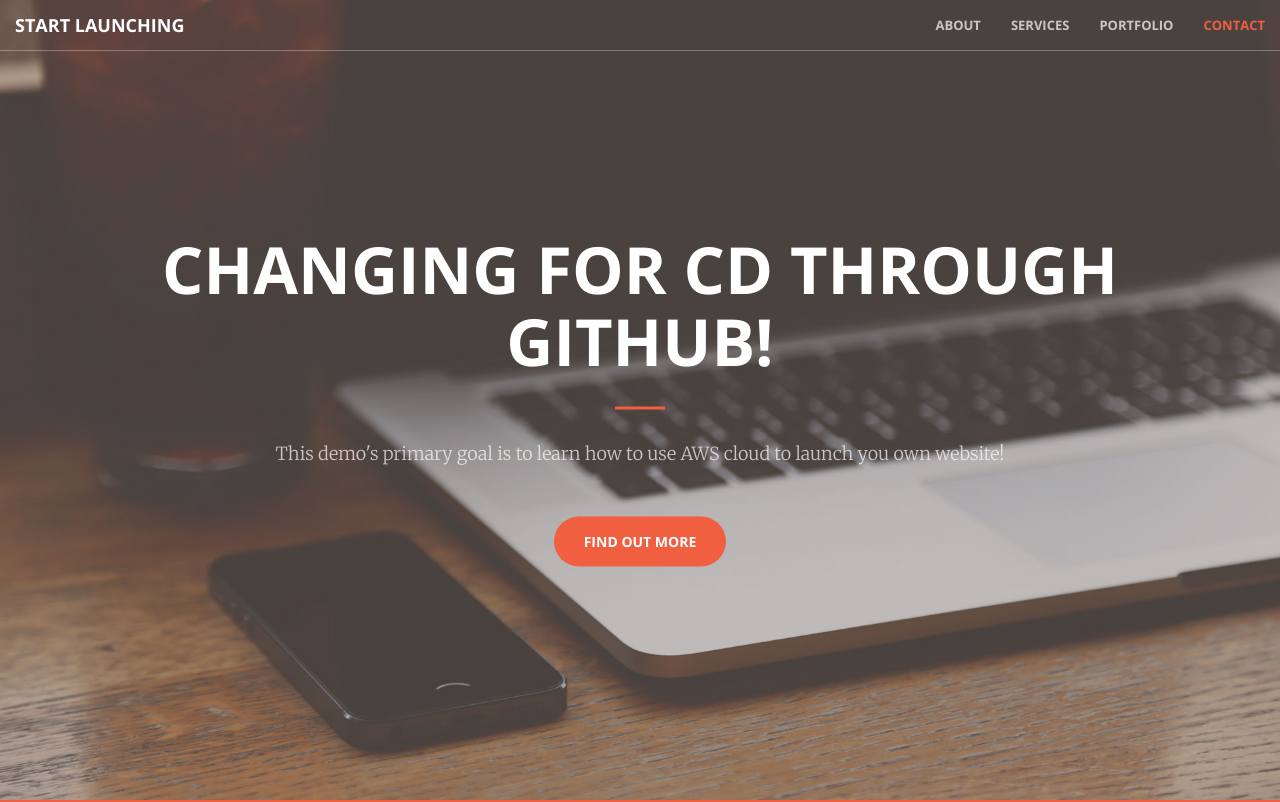
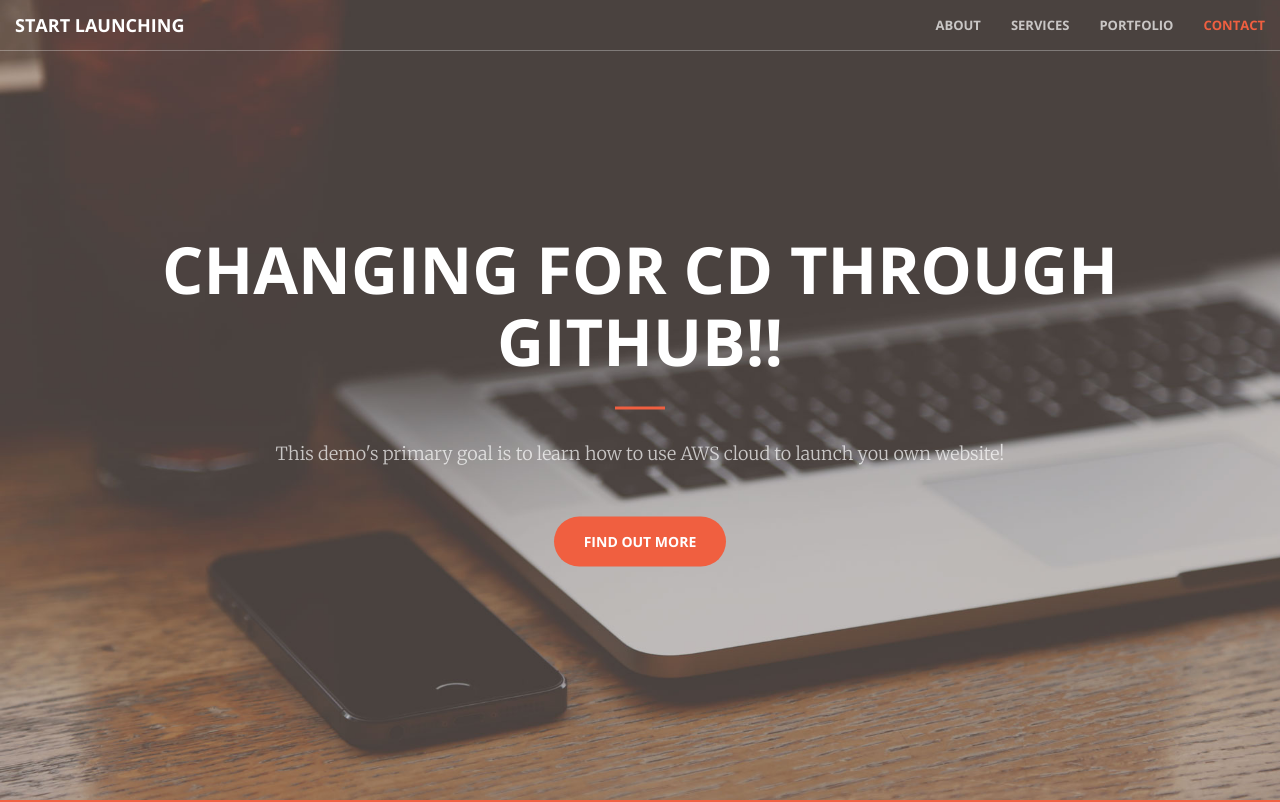
Before and after one commit to mahirahsamah/csce412-project3, a plain HTML site: page index.html in a window 1280 px wide. Shown: the top 802 px of the page. Drawn offline with nearby package versions, Linux system fonts and the light colour scheme.

Commit message:
made a change

```diff
--- a/index.html
+++ b/index.html
@@ -74,7 +74,7 @@
     <header>
         <div class="header-content">
             <div class="header-content-inner">
-                <h1>Changing for CD through GitHub!</h1>
+                <h1>Changing for CD through GitHub!!</h1>
                 <hr>
                 <p>This demo's primary goal is to learn how to use AWS cloud to launch you own website!</p>
                 <a href="#about" class="btn btn-primary btn-xl page-scroll">Find Out More</a>
```
